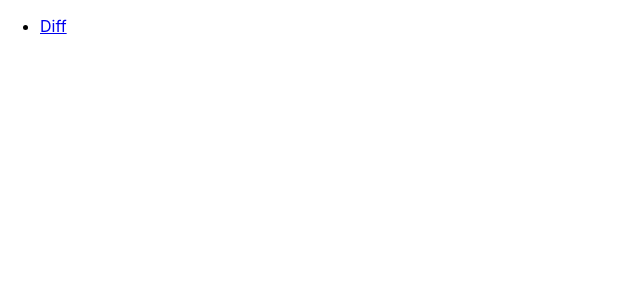
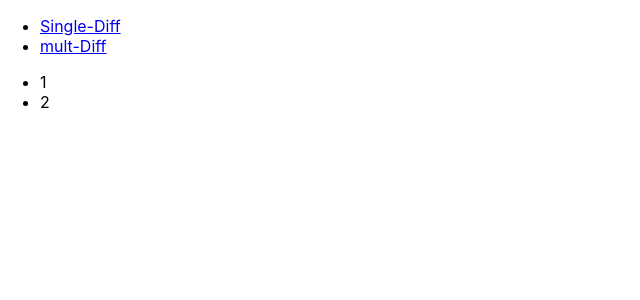
Before and after one commit to muyeyong/react-sound-code-think, a React (Create React App) app in the folder react-v17-debug/: page /multDiff in a window 1280 px wide. Shown: the top 300 px of the page, without its empty margins (0-640 px from the left). Built offline with nearby package versions, Linux system fonts and the light colour scheme.

Commit message:
feat: 多节点fiber更新总结

```diff
--- a/react-v17-debug/src/App.js
+++ b/react-v17-debug/src/App.js
@@ -5,7 +5,8 @@ import {
   Route,
   Link
 } from "react-router-dom";
-import Diff from './diff'
+import Diff from './diff/single-diff'
+import MultDiff from './diff/mult-diff'
 
 function App() {
   return (
@@ -14,13 +15,19 @@ function App() {
       <nav>
         <ul>
           <li>
-            <Link to="/diff">Diff</Link>
+            <Link to="/diff">Single-Diff</Link>
+          </li>
+          <li>
+            <Link to="/multDiff">mult-Diff</Link>
           </li>
         </ul>
       </nav>
       <Switch>
         <Route path="/diff">
           <Diff />
+        </Route>
+        <Route path="/multDiff">
+          <MultDiff />
         </Route>
       </Switch>
     </div>
--- /dev/null
+++ b/react-v17-debug/src/diff/mult-diff.js
@@ -0,0 +1,24 @@
+import { useState } from 'react'
+
+const Diff = () => {
+  const [num, setNum] = useState(0)
+  const a = (
+    <ul>
+      <li key='1'>1</li>
+      <li key='2'>2</li>
+    </ul>
+  )
+  const b = (
+    <ul>
+      <li key='2'>2</li>
+      <li key='1'>1</li>
+    </ul>
+  )
+  return <>
+  <div onClick={() => setNum(pre => pre + 1)}>
+      { num % 2 === 0 ? a : b}
+    </div>
+  </>
+}
+
+export default Diff
--- a/react-v17-debug/src/diff.js
+++ b/react-v17-debug/src/diff/single-diff.js
@@ -10,6 +10,7 @@ const Diff = () => {
   const b = (
     <ul>
       <p key='1'>PPP</p>
+      <li key= '2'>Tow</li>
     </ul>
   )
   return <div onClick={() => setNum(pre => pre + 1)}>
```
Also changed, not shown: 2 other files (tests, documents, lock files or other folders).
